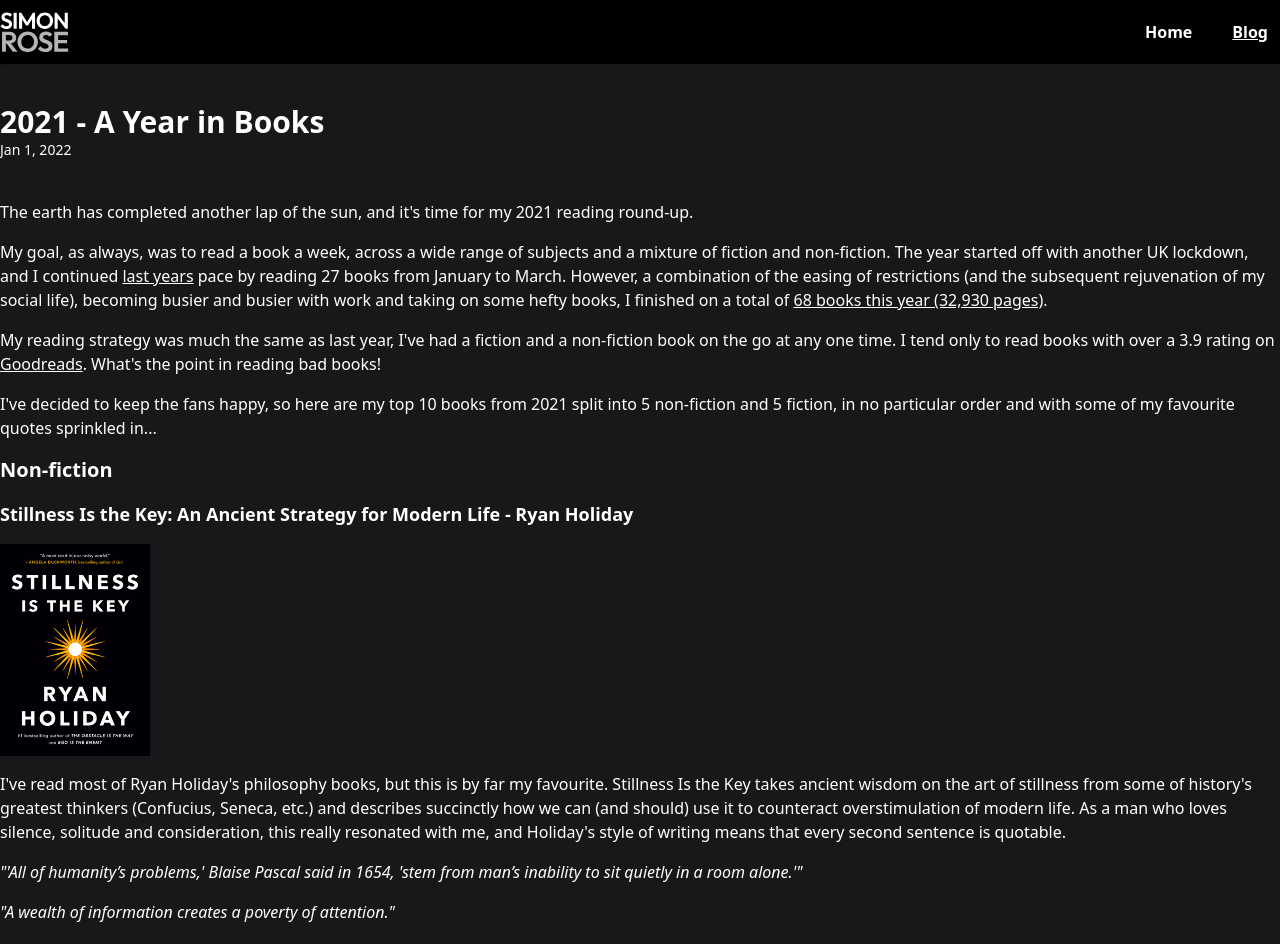
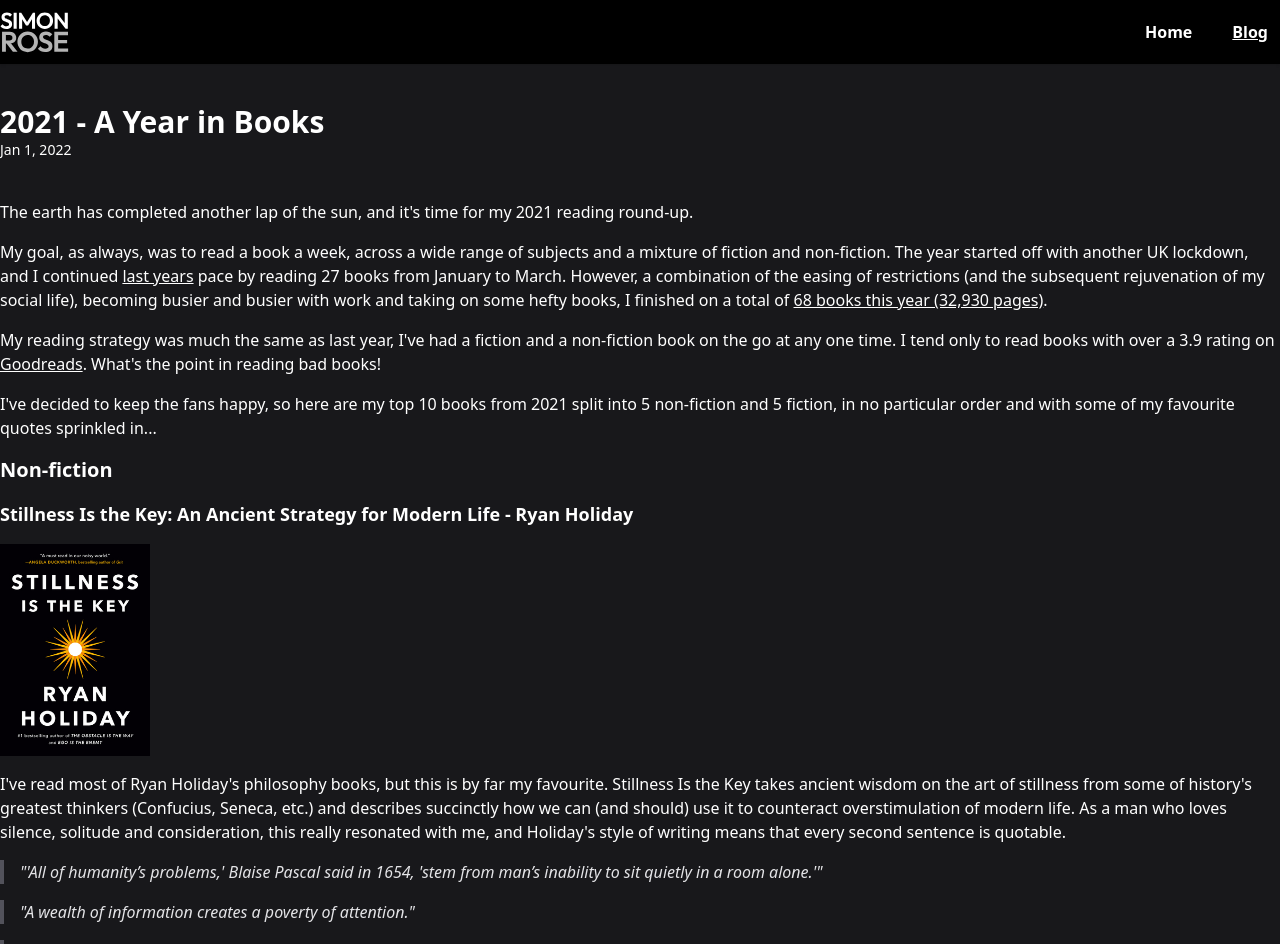
Before and after one commit to simonrose121/simon-rose.co.uk, a Next.js app: page /blog/2021-reading-roundup in a window 1280 px wide. Shown: the top 944 px of the page. Built offline with nearby package versions, Linux system fonts and the light colour scheme.

Commit message:
feat: added quote formatting

```diff
--- a/components/BlogPost/BlogPost.tsx
+++ b/components/BlogPost/BlogPost.tsx
@@ -15,7 +15,7 @@ const components = {
 	h2: ({ ...props }) => <h2 className="text-2xl font-semibold" {...props} />,
 	h3: ({ ...props }) => <h3 className="text-xl font-semibold" {...props} />,
 	h4: ({ ...props }) => <h4 className="text-lg font-semibold" {...props} />,
-	blockquote: ({ ...props }) => <i className="italics" {...props} />,
+	blockquote: ({ ...props }) => <i className="italics pl-4 text-zinc-200 border-l-4 border-zinc-600" {...props} />,
 };
 
 export const BlogPost: React.FC<{
```
